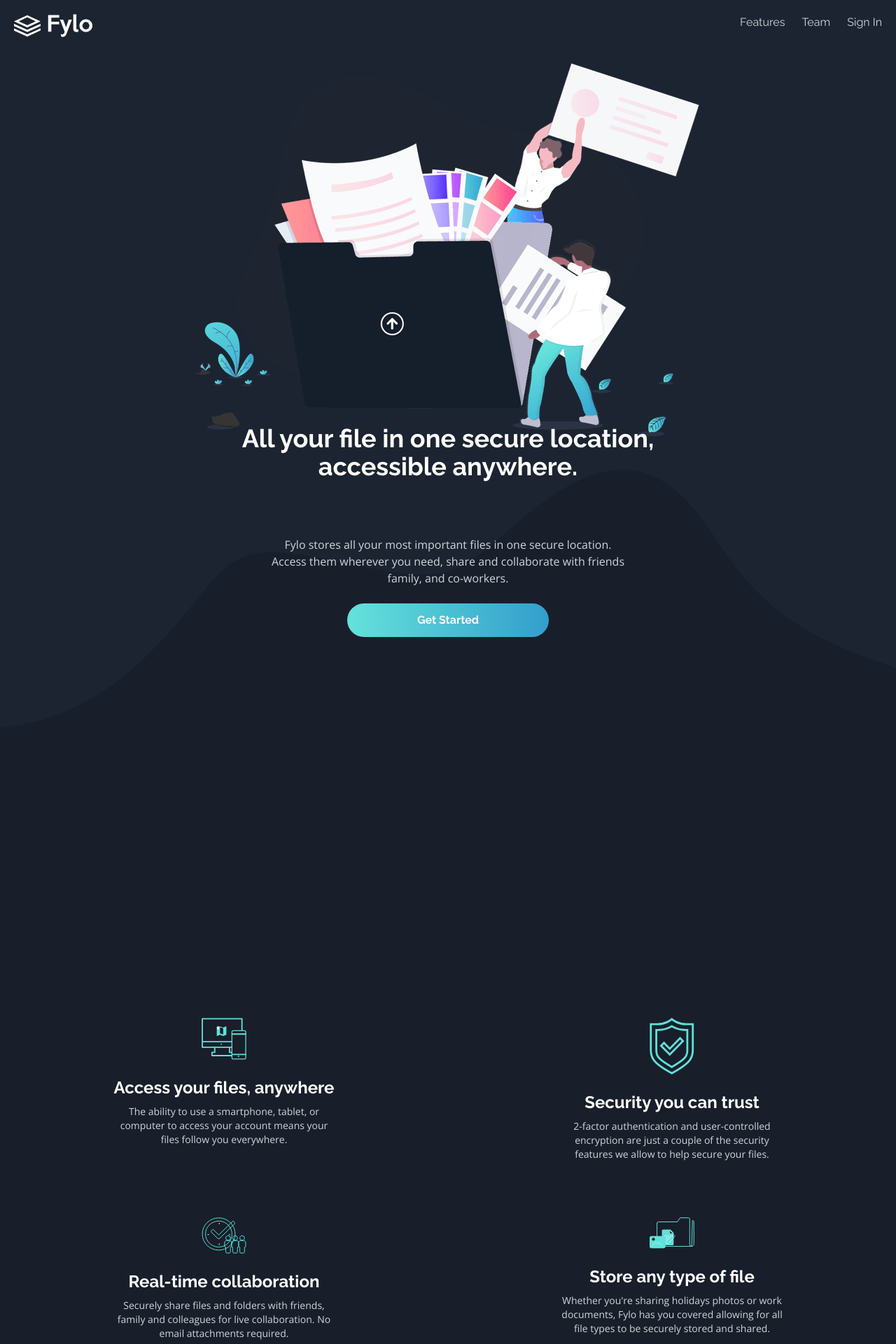
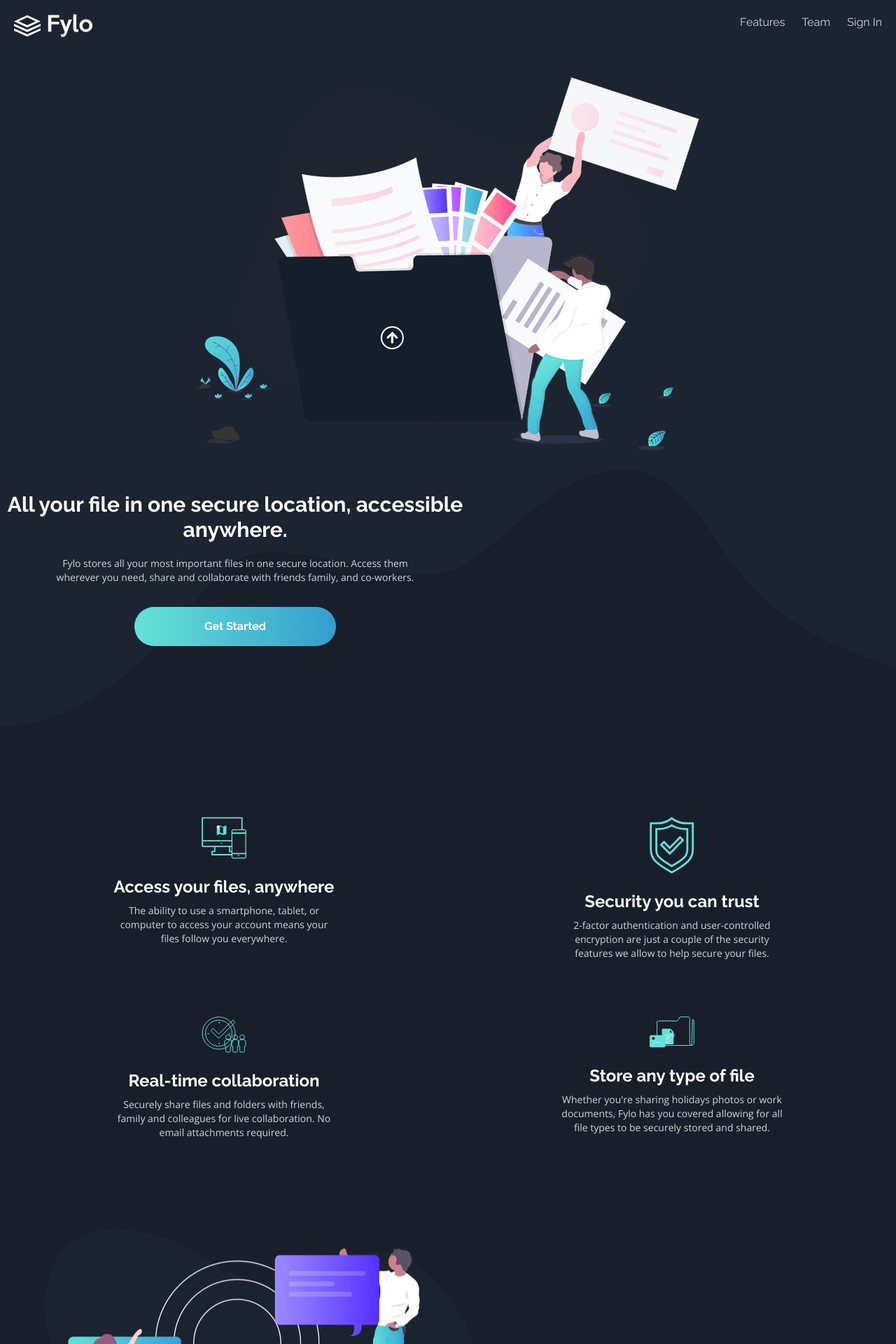
Before and after one commit to RonenTGreat/fylo_dark_theme_page, a React (Vite) app: page / in a window 1280 px wide. Shown: the top 1920 px of the page at 70% size. Built offline with nearby package versions, Linux system fonts and the light colour scheme.

Commit message:
fixed large space issues

```diff
--- a/src/components/container/container.component.jsx
+++ b/src/components/container/container.component.jsx
@@ -32,26 +32,28 @@ const Container = () => {
   return (
     <main className="pb-44 bg-main-color">
       <section className="bg-intro-color">
-        <img className="px-10 pt-4 relative z-30 md:mx-auto" src={intro} alt="hero image" />
+        <img className="px-10 pt-4 relative z-10 top-5 md:mx-auto" src={intro} alt="hero image" />
       </section>
-      <section className=" bg-main-color relative mb-20">
+      <section className=" bg-main-color mb-20">
         <picture>
           <source media="(max-width: 1440px)" srcSet={curveDesktop} />
-          <img className=" bg-intro-color relative z-10 bottom-7 md:bottom-0 md:pt-12" src={curveMobile} alt="intro" />
+          <img className=" bg-intro-color absolute z-0 md:pt-12" src={curveMobile} alt="intro" />
         </picture>
 
-        <h1 className="font-raleway font-bold relative z-10 bottom-24 text-4xl text-white text-center max-w-sm mx-auto md:bottom-[29rem] md:max-w-2xl">All your file in one secure location, accessible anywhere.</h1>
+        <div className="absolute z-20 mt-20">
+        <h1 className="font-raleway font-bold text-3xl text-white text-center mx-auto mb-5 md:bottom-[29rem] md:max-w-2xl">All your file in one secure location, accessible anywhere.</h1>
 
-        <p className="font-opensans text-ms relative z-10 bottom-20 text-center text-gray-300 max-w-xs mx-auto md:max-w-lg md:bottom-96">
+        <p className="font-opensans text-sm text-center text-gray-300 max-w-xs mx-auto mb-8 md:max-w-lg">
           Fylo stores all your most important files in one secure location. Access them wherever
           you need, share and collaborate with friends family, and co-workers.
         </p>
 
-        <div className="relative z-10 bottom-12 grid place-content-center md:bottom-96 md:mt-6">
-          <button className=" font-raleway text-white font-semibold bg-gradient-to-r from-mycyan to-myblue hover:bg-gradient-to-r hover:to-mycyan w-72 p-3 rounded-full">Get Started</button>
+        <div className="grid place-content-center md:bottom-96 md:mt-6">
+          <button className=" font-raleway text-white font-semibold bg-gradient-to-r from-mycyan to-myblue hover:bg-gradient-to-r hover:to-mycyan w-72 p-4 rounded-full">Get Started</button>
+        </div>
         </div>
       </section>
-      <section className="md:grid md:grid-cols-2">
+      <section className="relative top-64 mt-52 md:grid md:grid-cols-2">
         <Feature
           img={device}
           head="Access your files, anywhere"
@@ -77,7 +79,7 @@ const Container = () => {
   file types to be securely stored and shared."
         />
       </section>
-      <section className=" mt-32 ml-6 md:flex">
+      <section className=" relative top-64 mt-32 ml-6 md:flex">
         <img className=" px-10 mb-5" src={productive} alt="illustration" />
         <div className="md:mt-36 md:mr-16">
           <h2 className="font-raleway font-bold text-white py-4 md:text-3xl md:max-w-xs">Stay productive, wherever you are</h2>
@@ -88,7 +90,7 @@ const Container = () => {
           <a className=" text-sm font-opensans flex gap-3 text-mycyan border-mycyan border-b-2 w-[9.6rem] pb-1 hover:text-white hover:border-white" href="/#">See how Fylo works <BsFillArrowRightCircleFill className="mt-1 shadow-xl shadow-mycyan rounded-full" /> </a>
         </div>
       </section>
-      <section className=" mt-36 px-11">
+      <section className="relative top-64 mt-36 px-11">
       <div className=" ml-3 bg-quote bg-no-repeat h-9"></div>
       <div className="md:flex gap-7">
         <Testimonial
@@ -115,7 +117,7 @@ const Container = () => {
         </div>
       </section>
 
-      <section className="mx-6 py-5 text-g bg-intro-color rounded-xl shadow-black shadow-2xl relative z-30 top-80 md:max-w-4xl md:mx-auto">
+      <section className="mx-6 py-5 text-g bg-intro-color rounded-xl shadow-black shadow-2xl relative z-30 top-[24rem] md:max-w-4xl md:mx-auto">
         <h2 className="text-xl font-raleway font-bold text-white py-4 text-center md:text-2xl">Get early access today</h2>
         <p className="pb-6 font-opensans text-gray-300 text-center max-w-xs mx-auto md:max-w-3xl">It only takes a minute to sign up and our free starter tier is extremely generous. If you have any
           questions, our support team would be happy to help you.</p>
```
